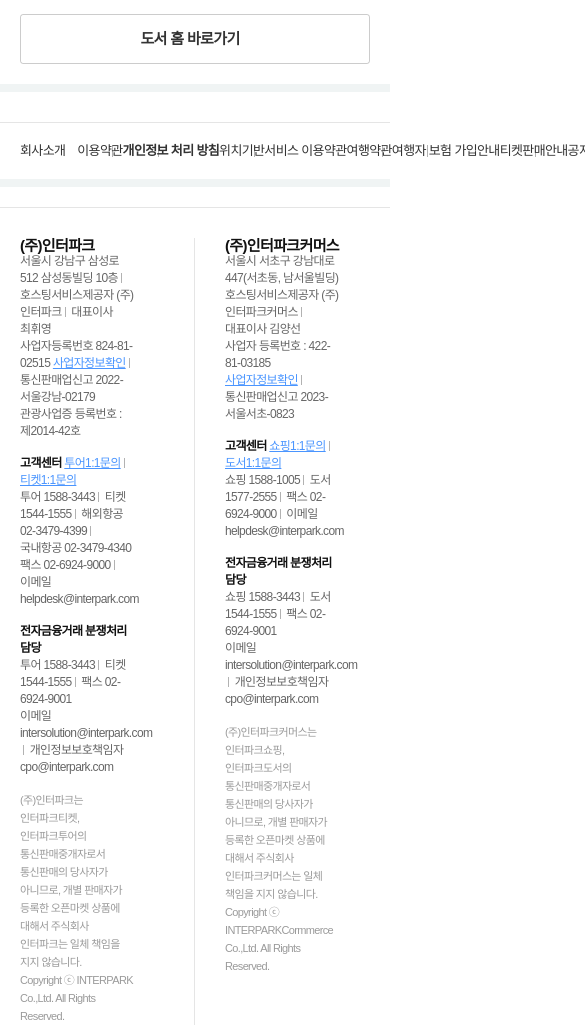
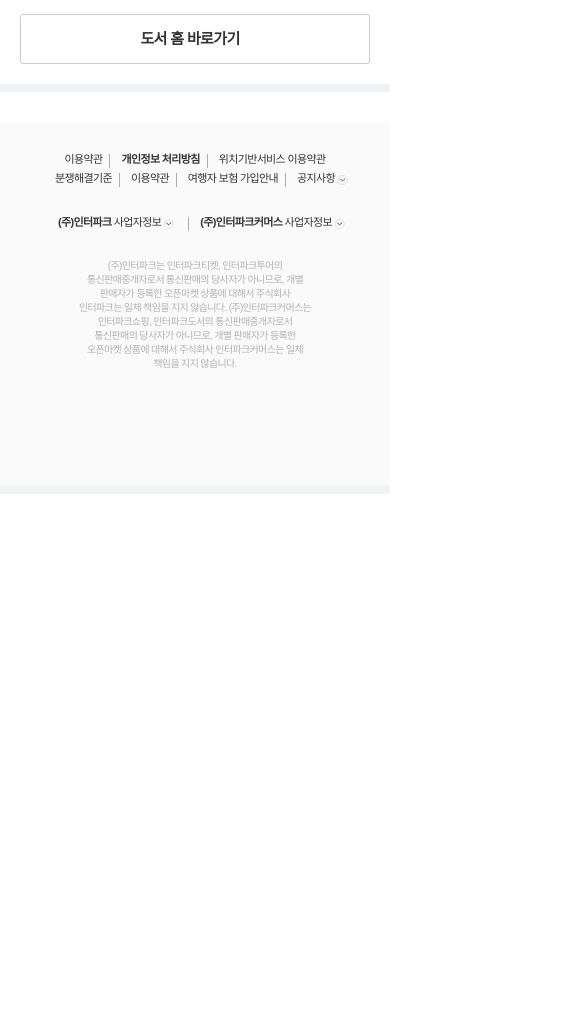
Before and after one commit to Dev2hearts/clone-interpark, a plain HTML site: page index.html in a window 390 px wide. Shown: the part 3660-4688 px from the top of the page, 585 px wide, since content can reach past the window. After the commit the page ends 4154 px from the top, so only its background shows below. Drawn offline with nearby package versions, Linux system fonts and the light colour scheme; a web font is replaced by a local one.

Commit message:
update footer area reponsive

```diff
--- a/css/style.css
+++ b/css/style.css
@@ -1267,6 +1267,7 @@
   .live .section-slide {
     height: 285px;
   }
+
   .live-info {
     padding: 12px;
   }
@@ -1354,9 +1355,11 @@
 .books .section-slide {
   /* height: 400px; */
 }
+
 .books .section-slide .sw-bt {
   top: 41%;
 }
+
 .sw-books {
   height: 100%;
 }
@@ -1415,7 +1418,6 @@
   .books-img {
     height: 322px;
   }
-
   .books-info-title {
     font-size: 13px;
     line-height: 15px;
@@ -1468,11 +1470,13 @@
   width: 100%;
   mix-blend-mode: multiply;
 }
+
 @media screen and (max-width: 1024px) {
   .event {
     display: none;
   }
 }
+
 /* 하단 */
 .footer {
 }
@@ -1623,3 +1627,85 @@
   line-height: 18px;
   color: rgba(0, 0, 0, 0.4);
 }
+
+.footer-mobile {
+  display: none;
+}
+.footer-mobile .inner {
+  background: #fafafa;
+  padding: 30px 0;
+  text-align: center;
+}
+.footer-mobile-menu {
+}
+
+.footer-mobile-menu a,
+.footer-mobile-info a {
+  position: relative;
+  display: inline-block;
+  padding: 0 8px;
+  font-size: 11px;
+  color: #333;
+  margin-bottom: 6px;
+}
+.footer-mobile-menu a strong,
+.footer-mobile-info a strong {
+  font-weight: 700;
+}
+
+.a-line::before {
+  content: "";
+  position: absolute;
+  right: 0;
+  top: 0;
+  display: inline-block;
+  width: 1px;
+  height: 14px;
+  background: #afafaf;
+}
+.a-more::after {
+  content: "";
+  position: absolute;
+  right: -5px;
+  top: 2px;
+
+  width: 10px;
+  height: 10px;
+  background: url("../images/footer_arrow.svg") no-repeat center;
+}
+.footer-mobile-info .a-line::before {
+  right: -20px;
+}
+
+.footer-mobile-info a:first-child {
+  margin-right: 20px;
+}
+
+.footer-mobile-info {
+  margin: 25px 0;
+}
+.footer-mobile-desc {
+  position: relative;
+  display: block;
+  padding: 0 20%;
+  font-size: 10px;
+  line-height: 14px;
+  color: #b2b2b2;
+  /* 줄내림 할ㄷ 때 단어는 잘라서 내리지 말아라. */
+  word-break: keep-all;
+  margin-bottom: 85px;
+}
+
+@media screen and (max-width: 1024px) {
+  .footer-menu {
+    display: none;
+  }
+  .footer-main {
+    display: none;
+  }
+  .footer-mobile {
+    display: block;
+  }
+}
+@media screen and (max-width: 760px) {
+}
--- a/index.html
+++ b/index.html
@@ -1173,13 +1173,16 @@
                     slidesPerGroup: 3,
                     spaceBetween: 30,
                     grid: {
-                      rows:1,
+                      rows: 1,
                     },
                   },
                   1280: {
                     slidesPerView: 5,
                     slidesPerGroup: 5,
                     spaceBetween: 27,
+                    grid: {
+                      rows: 1,
+                    },
                   },
                 },
               });
@@ -1235,13 +1238,14 @@
                   1280: {
                     slidesPerView: 4,
                   },
-                }
+                },
               });
             </script>
           </div>
         </div>
       </section>
       <!--// 이벤트 -->
+
       <!-- 하단 -->
       <footer class="footer">
         <div class="footer-menu">
@@ -1290,7 +1294,6 @@
             </ul>
           </div>
         </div>
-
         <div class="footer-main">
           <div class="inner clearfix">
             <div class="footer-main-left clearfix">
@@ -1405,6 +1408,39 @@
             </div>
           </div>
         </div>
+        <div class="footer-mobile">
+          <div class="inner">
+            <div class="footer-mobile-menu">
+              <a href="#" class="a-line">이용약관</a>
+              <a href="#" class="a-line"><strong>개인정보 처리방침</strong></a>
+              <a href="#">위치기반서비스 이용약관</a>
+
+              <br />
+
+              <a href="#" class="a-line">분쟁해결기준</a>
+              <a href="#" class="a-line">이용약관</a>
+              <a href="#" class="a-line">여행자 보험 가입안내</a>
+              <a href="#" class="a-more">공지사항</a>
+            </div>
+            <div class="footer-mobile-info">
+              <a href="#" class="a-line a-more"
+                ><strong>(주)인터파크</strong> 사업자정보</a
+              >
+              <a href="#" class="a-more"
+                ><strong>(주)인터파크커머스</strong> 사업자정보</a
+              >
+            </div>
+            <div class="footer-mobile-desc">
+              (주)인터파크는 인터파크티켓, 인터파크투어의 통신판매중개자로서
+              통신판매의 당사자가 아니므로, 개별 판매자가 등록한 오픈마켓 상품에
+              대해서 주식회사 인터파크는 일체 책임을 지지 않습니다.
+              (주)인터파크커머스는 인터파크쇼핑, 인터파크도서의
+              통신판매중개자로서 통신판매의 당사자가 아니므로, 개별 판매자가
+              등록한 오픈마켓 상품에 대해서 주식회사 인터파크커머스는 일체
+              책임을 지지 않습니다.
+            </div>
+          </div>
+        </div>
       </footer>
       <!--// 하단 -->
     </div>
```
Also changed, not shown: images/footer_arrow.svg (added).
